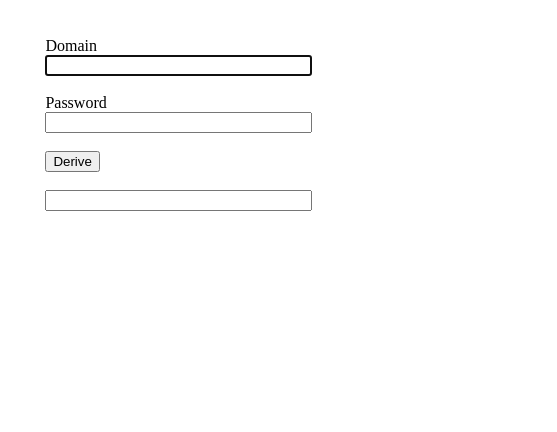
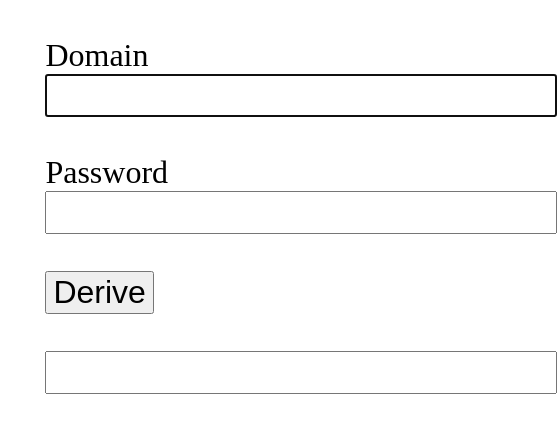
Before and after one commit to shashurup/ficareto, a plain HTML site: page index.html in a window 390 px wide. Shown: the whole page, 557 px wide, since content can reach past the window. Drawn offline with Linux system fonts and the light colour scheme.

Commit message:
Making UI size better suitable for phones

```diff
--- a/index.html
+++ b/index.html
@@ -32,8 +32,15 @@
          }
         </script>
         <style>
+         body {
+             font-size: xx-large;
+         }
          .source {
-             width: 20em;
+             font-size: xx-large;
+             width: 16em;
+         }
+         button {
+             font-size: xx-large;
          }
          .app {
              margin: 10%;
```
